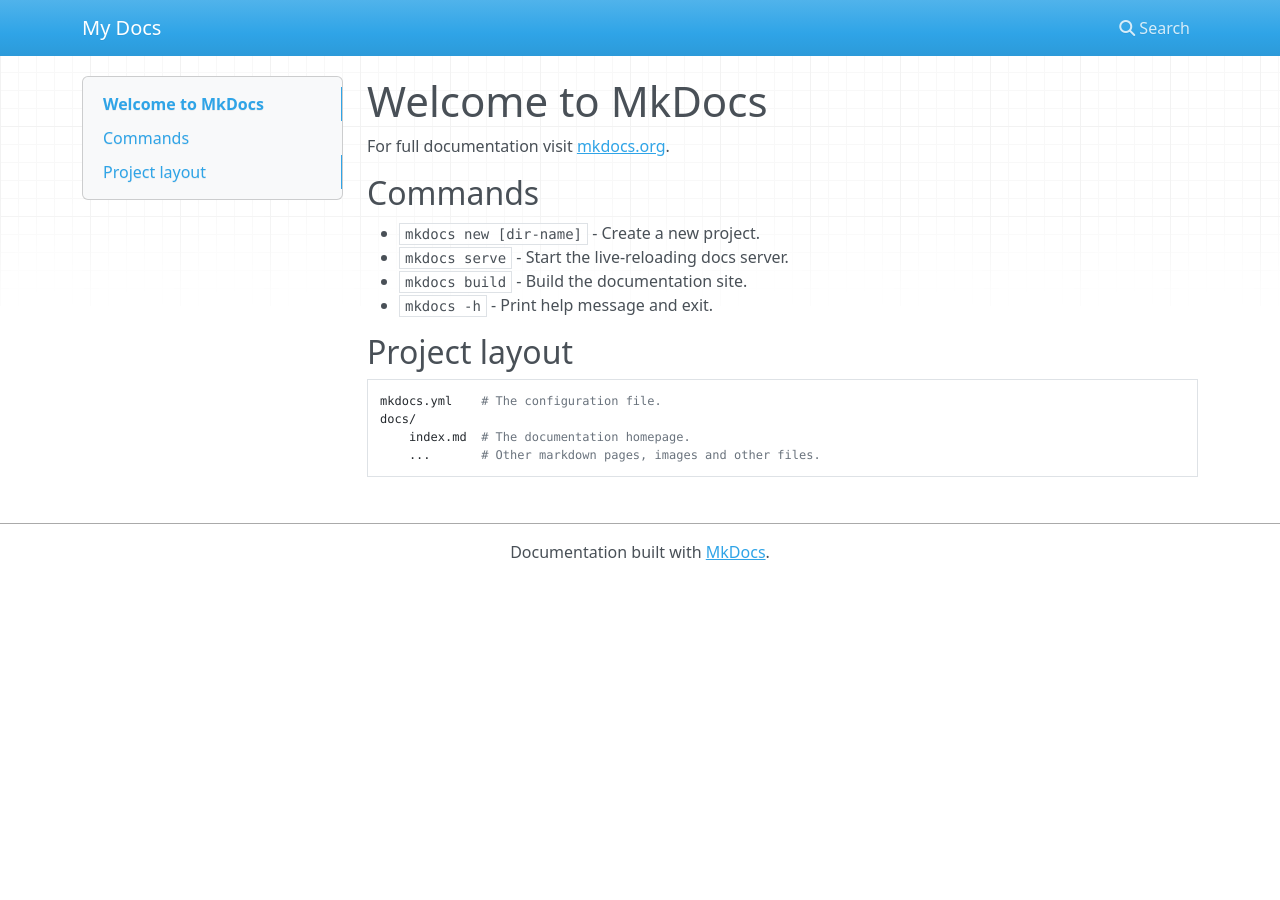
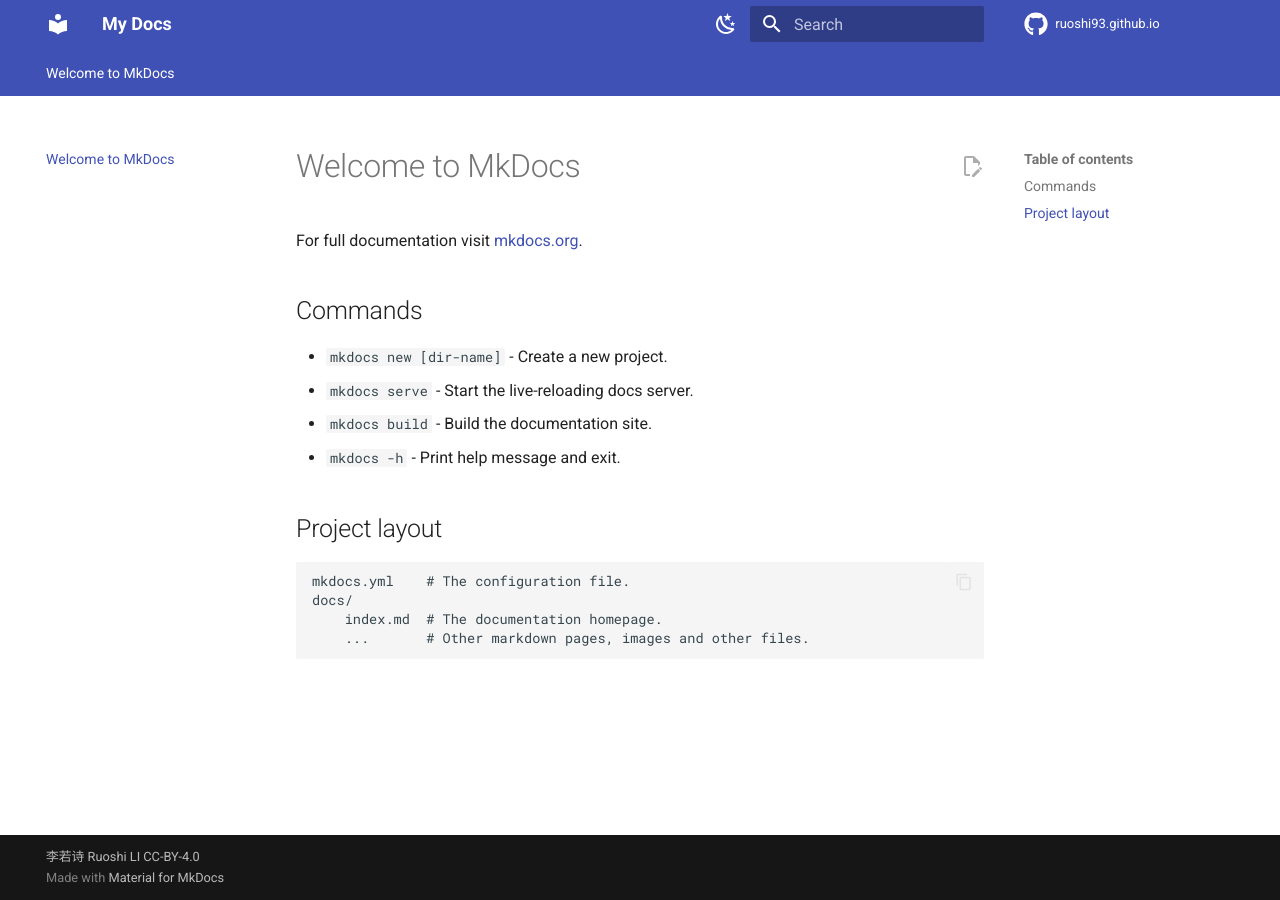
Before and after one commit to ruoshi93/ruoshi93.github.io, an MkDocs documentation site: the page built from docs/index.md, in a window 1280 px wide. Built offline with MkDocs 1.6.1 and Material for MkDocs 9.7.7, drawn with Linux system fonts in a browser that asks for light colours; nearby versions of some CDN libraries.

Commit message:
add theme and features

```diff
--- a/mkdocs.yml
+++ b/mkdocs.yml
@@ -1 +1,38 @@
 site_name: My Docs
+site_author: 李若诗 Ruoshi LI
+
+# [UI]
+## [top]
+theme:
+  name: material
+  palette:
+    - scheme: default # 日间模式
+      primary: indigo # 上方的
+      accent: light blue # 链接等可交互元件的高亮色
+      toggle:
+        icon: material/weather-night # 图标
+        name: switch to dark mode # 鼠标悬浮提示
+    - scheme: slate # 夜间模式
+      primary: indigo
+      accent: light blue
+      toggle:
+        icon: material/weather-sunny
+        name: switch to light mode
+  features:
+    - navigation.tabs # 使用Tab来进行分类
+    - navigation.top # 返回顶部的按钮 在上滑时出现
+    - navigation.indexes # Tab会有一个index.md 而不是在打开Tab时打开第一篇文章
+    - navigation.expand # 打开Tab时左侧目录全部展开
+    - search.suggest # 搜索输入一些字母时推荐补全整个单词
+    - search.highlight # 搜索出的文章关键词加入高亮
+    - content.code.copy # 可以通过按钮复制代码
+    - content.action.edit # 点击按钮跳转到编辑页面  需要结合 edit_uri 一起使用
+  language: en # 一些提示性的文字会变成英文
+  icon:
+    repo: fontawesome/brands/github
+edit_uri: edit/main/docs # 编辑按钮跳转的链接
+## [top-right corner]
+repo_url: https://ruoshi93.github.io # 右上角点击跳转的链接
+repo_name: ruoshi93.github.io # 右上角的名字
+## [bottom-left corner]
+copyright: 李若诗 Ruoshi LI CC-BY-4.0 # 左下角的版权声明
```
